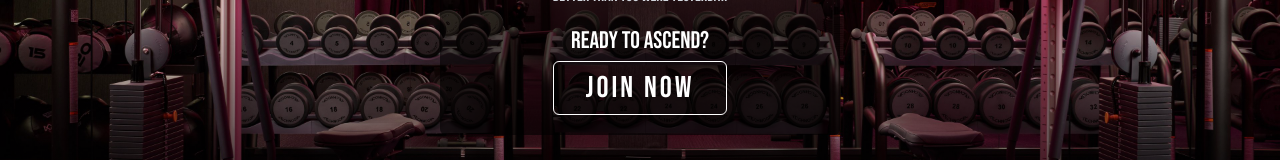
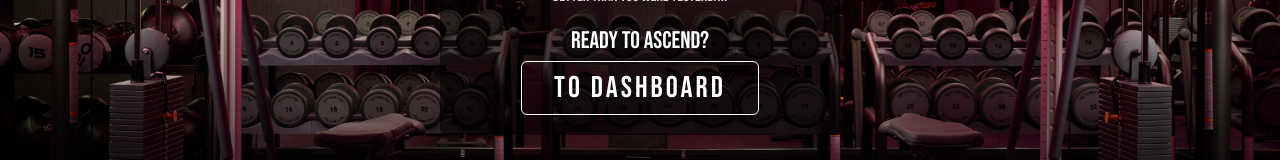
Before and after one commit to qzyx/optimal-gym-client, a Next.js app: page / in a window 1280 px wide. Shown: the part 387-547 px from the top of the page. Built offline with nearby package versions, Linux system fonts and the light colour scheme; no server answers.

Commit message:
working on editin userSession custom layout

```diff
--- a/src/app/(main)/page.tsx
+++ b/src/app/(main)/page.tsx
@@ -9,7 +9,7 @@ const page = async () => {
   console.log(user);
   return (
     <div className="flex flex-col gap-10">
-      <HeroSection />
+      <HeroSection user={user} />
       <PricingSection user={user} />
       <AboutSection />
       <ContactSection />
--- a/src/components/JoinSection.tsx
+++ b/src/components/JoinSection.tsx
@@ -1,8 +1,9 @@
 import Link from "next/link";
 import FadeIn from "./Animations/FadeIn";
 import Button from "./UI/Button";
+import { UserSession } from "@/types/UserSession";
 
-const JoinSection = () => {
+const JoinSection = ({ user }: { user: UserSession }) => {
   return (
     <FadeIn delayTime={0.2} x={-10}>
       <div className="px-10 py-5 text-white rounded-md items-center flex flex-col gap-4 bg-black/60">
@@ -18,8 +19,8 @@ const JoinSection = () => {
         </span>
         <span className="flex flex-col gap-1 items-center">
           <span className="text-2xl">READY TO ASCEND?</span>
-          <Link href="/login">
-            <Button size="lg" />
+          <Link href={user ? "/dashboard" : "/login"}>
+            <Button text={user ? "To Dashboard" : "Join NOW"} size="lg" />
           </Link>
         </span>
       </div>
--- a/src/components/LoginForm.tsx
+++ b/src/components/LoginForm.tsx
@@ -1,3 +1,4 @@
+"use client";
 import useAppwriteClient from "@/hooks/useAppwriteClient";
 import { Eye, EyeOff } from "lucide-react";
 import Link from "next/link";
--- a/src/components/Sections/HeroSection.tsx
+++ b/src/components/Sections/HeroSection.tsx
@@ -3,8 +3,9 @@ import HeroFooter from "../HeroFooter";
 import HeroImage from "../HeroImage";
 import JoinSection from "../JoinSection";
 import BouncingArrow from "../UI/BouncingArrow";
+import { UserSession } from "@/types/UserSession";
 
-const HeroSection = () => {
+const HeroSection = ({ user }: { user: UserSession }) => {
   return (
     <section
       id="home"
@@ -12,7 +13,7 @@ const HeroSection = () => {
     >
       <HeroImage />
       <Heading />
-      <JoinSection />
+      <JoinSection user={user} />
       <HeroFooter />
       <BouncingArrow />
     </section>
```
Also changed, not shown: src/app/(main)/logout/page.tsx (added, +22 -0 lines).
